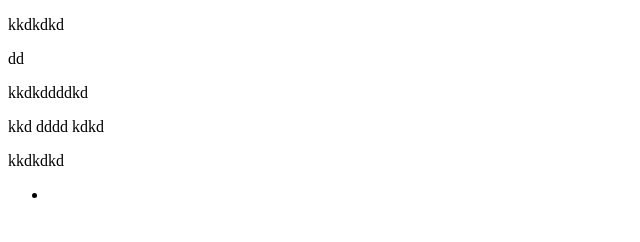
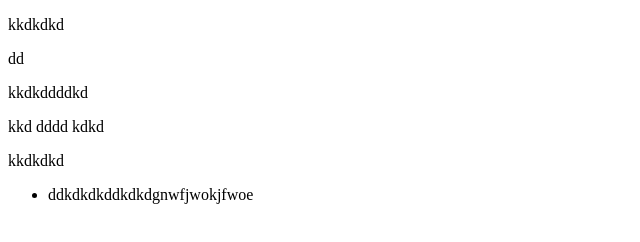
Before and after one commit to MakioShimomura/eslint_prettier_test, a website: page index.html in a window 1280 px wide. Shown: the whole page, without its empty margins (0-640 px from the left). Drawn offline with Linux system fonts and the light colour scheme.

Commit message:
コミット

```diff
--- a/index.html
+++ b/index.html
@@ -14,7 +14,9 @@
         <p>kkdkdkd</p>
         <span><p></p></span>
         <ul>
-            <li><p></p></li>
+            <li>
+                <p>ddkdkdkddkdkd<span>gnwfjwokjfwoe</span></p>
+            </li>
         </ul>
     </body>
 </html>
```
